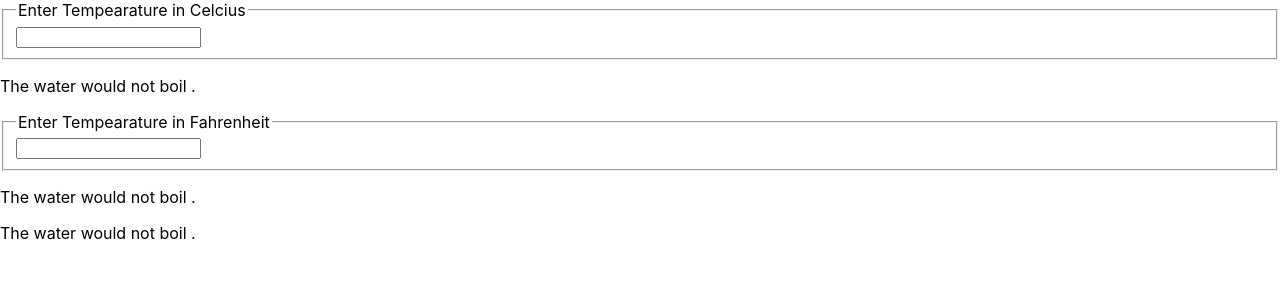
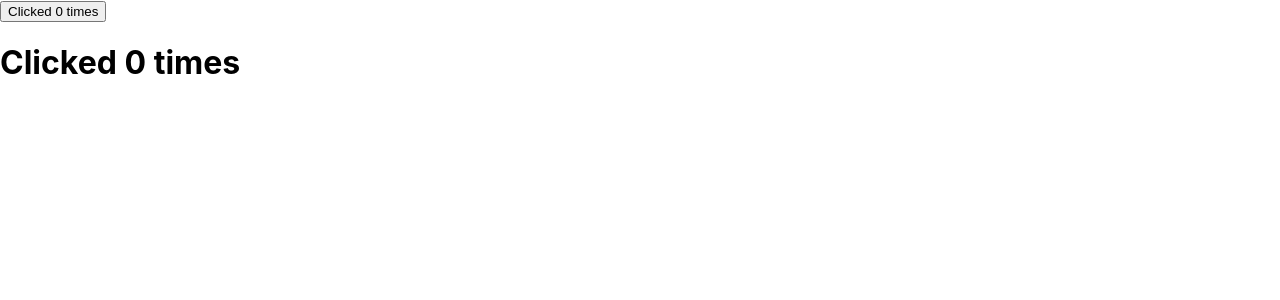
Before and after one commit to sharifulb07/reactjs, a React (Create React App) app: page / in a window 1280 px wide. Shown: the top 300 px of the page. Built offline with nearby package versions, Linux system fonts and the light colour scheme.

Commit message:
react Higher Order Component pattern

```diff
--- a/src/App.js
+++ b/src/App.js
@@ -1,18 +1,17 @@
-import logo from './logo.svg';
-import './App.css';
-import Calculator from './Calculator'
 
 
+import ClickCounter from "./components/ClickCounter";
+import HoverCounter from "./components/HoverCounter";
 
 function App() {
-  return (
 
-<Calculator />
+return <div className="app">
 
+  <ClickCounter />
+  <HoverCounter />
 
+</div>
 
-
-  );
 }
 
 export default App;
--- a/src/BoiledVerdict.js
+++ /dev/null
@@ -1,11 +0,0 @@
-
-export default function BoiledVerdict({celcius=0}){
-
-if(celcius>=100){
-    return <p>The water would boil </p>
-}
-
-return <p>The water would not boil . </p>
-
-
-}
--- a/src/Calculator.js
+++ /dev/null
@@ -1,43 +0,0 @@
-import React from "react";
-import BoiledVerdict from "./BoiledVerdict";
-import TemperatureInput from './TemperatureInput'
-
-import { Converter, toCelsius, toFahrenheit } from "./lib/converter";
-
-
-export default class Calculator extends React.Component{
-
-   state={
-       temperature:'',
-       scale:'c',
-   };
-
-   handleChange=(e,scale)=>{
-       this.setState({
-           temperature:e.target.value,
-           scale,
-       })
-   }
-
-    render(){
-
-   const {temperature,scale}=this.state;
-   const celcius=scale==='f'?Converter(temperature,toCelsius):temperature;
-   const fahrenheit=scale==='c'?Converter(temperature,toFahrenheit):temperature;
-
-        return(
-
-            <div>
-
-
-                <TemperatureInput scale="c" temperature={celcius} onTemperatureChange={this.handleChange} />
-                <TemperatureInput scale="f" temperature={fahrenheit} onTemperatureChange={this.handleChange} />
-
-
-                <BoiledVerdict celcius={parseFloat(temperature)} />
-
-            </div>
-
-        );
-    }
-}
--- a/src/TemperatureInput.js
+++ /dev/null
@@ -1,30 +0,0 @@
-import React from "react";
-import BoiledVerdict from "./BoiledVerdict";
-
-
-const scalNames={
-    c:'Celcius',
-    f:'Fahrenheit',
-}
-
-export default function TemperatureInput({temperature,scale, onTemperatureChange}){
-
-
-        return(
-
-            <div>
-
-                <fieldset>
-                    <legend>Enter Tempearature in {scalNames[scale]} </legend>
-
-                    <input type="text" value={temperature} onChange={(e)=>onTemperatureChange(e,scale)}></input>
-                </fieldset>
-
-                <BoiledVerdict celcius={parseFloat(temperature)} />
-
-            </div>
-
-        );
-
-
-}
--- /dev/null
+++ b/src/components/ClickCounter.js
@@ -0,0 +1,17 @@
+import withCounter from "./HOC/withCounter";
+
+
+
+const ClickCounter=(props)=>{
+    const { count,increamentCount}=props;
+    return (
+    <div>
+        <button type="button"
+        onClick={increamentCount}>
+        Clicked {count} times </button>
+    </div>
+    );
+}
+
+
+export default withCounter(ClickCounter);
--- /dev/null
+++ b/src/components/HOC/withCounter.js
@@ -0,0 +1,25 @@
+import React from "react";
+
+
+
+const withCounter =(OriginalComponent)=>{
+    class newComponent extends React.Component{
+        state={
+            count:0,
+        };
+
+        increamentCount=()=>{
+            this.setState((prestate)=>({count:prestate.count+1}));
+        };
+
+        render(){
+            const {count}=this.state;
+            return <OriginalComponent count={count} increamentCount={this.increamentCount} />;
+        }
+
+    }
+
+    return newComponent;
+}
+
+export default withCounter;
--- /dev/null
+++ b/src/components/HoverCounter.js
@@ -0,0 +1,16 @@
+import withCounter from "./HOC/withCounter";
+
+
+
+const HoverCounter=(props)=>{
+    const { count,increamentCount}=props;
+    return (
+    <div>
+        <h1 onMouseOver={increamentCount}>
+        Clicked {count} times </h1>
+    </div>
+    );
+}
+
+
+export default withCounter(HoverCounter);
--- a/src/lib/converter.js
+++ /dev/null
@@ -1,22 +0,0 @@
-export function toCelsius(Fahrenheit){
-    return ((Fahrenheit-32)*5)/9;
-
-}
-
-export function toFahrenheit(Celcius){
-    return (Celcius*9)/5+32;
-}
-
-
-
-export function Converter(temperature, ConvertTo){
-    const input=parseFloat(temperature);
-    if(Number.isNaN(input)){
-        return '';
-    }
-
-    const output=ConvertTo(input);
-    const rounded=Math.round(output*1000)/1000;
-    return rounded.toString();
-
-}
```
Also changed, not shown: src/Clock.js (deleted, +0 -34 lines), src/Emoji.js (added, +15 -0 lines), src/Form.js (deleted, +0 -112 lines), src/Text.js (added, +14 -0 lines), 1 other file (tests, documents, lock files or other folders).
